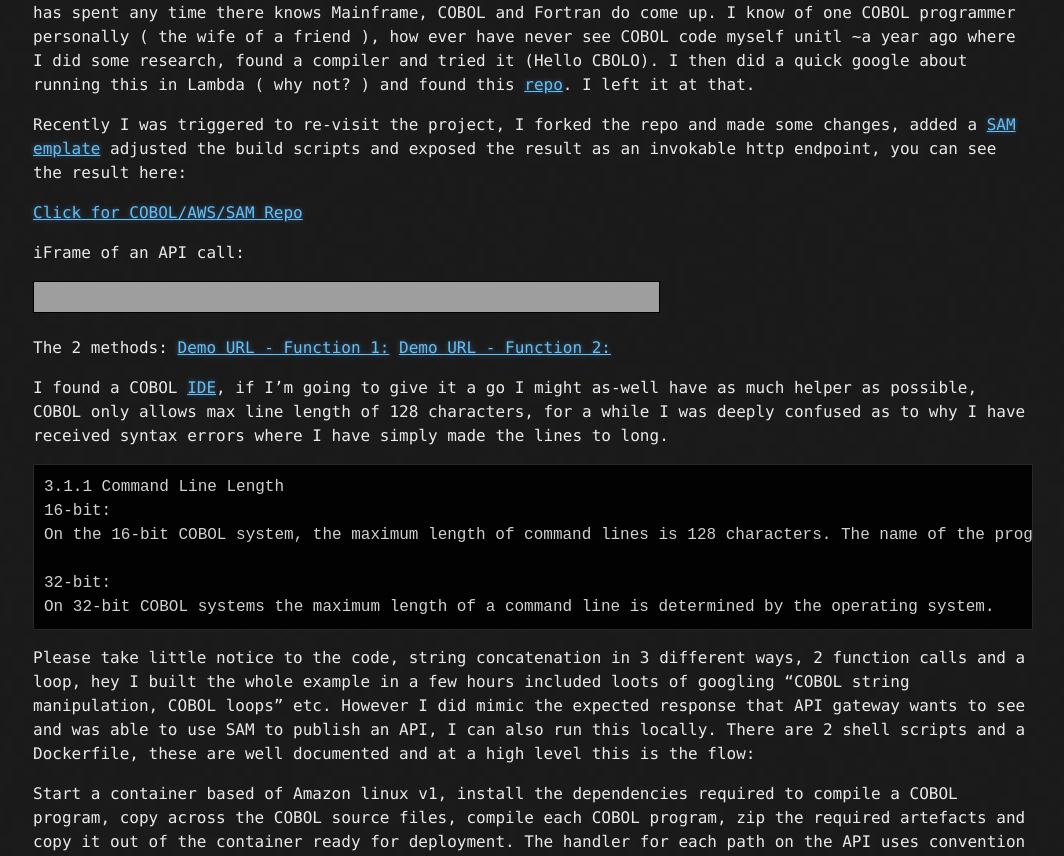
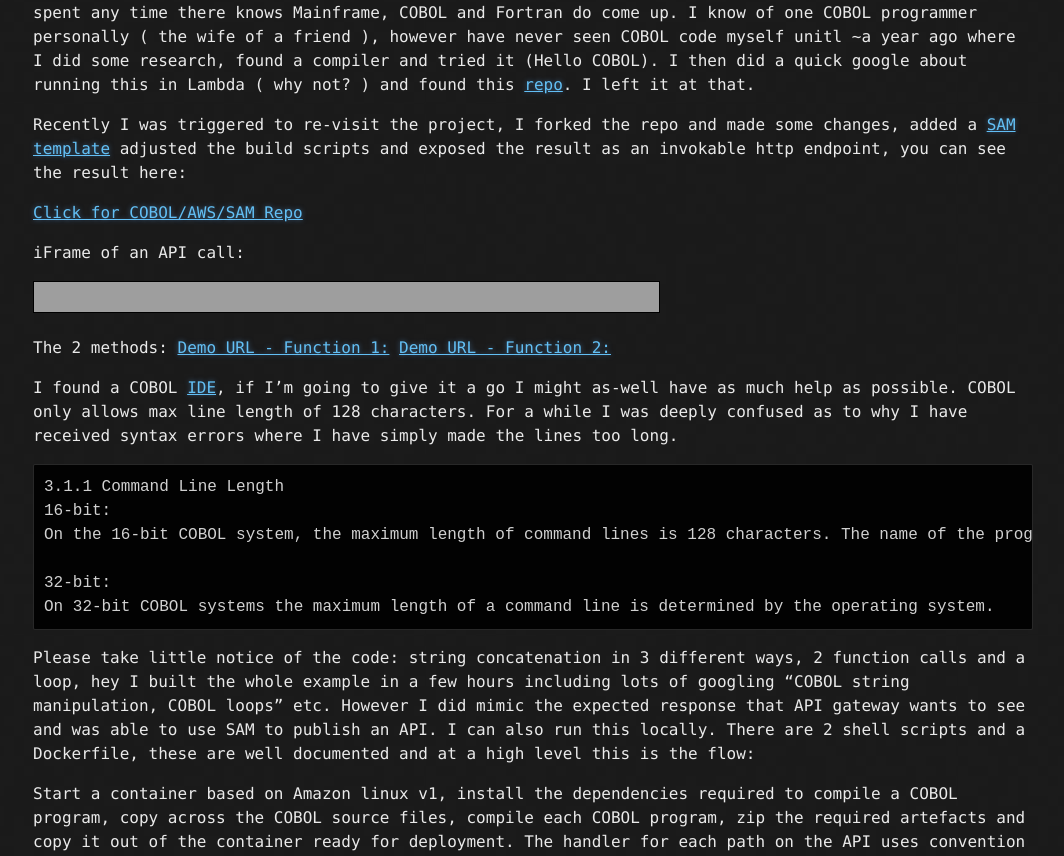
Before and after one commit to kukielp/sample-blog, a Jekyll site: the page built from _posts/2020-05-22-COBOL-on-aws-lambda.md, in a window 1280 px wide and 1400 px high. Shown: the part 429-1285 px from the top of the window, without its empty margins (107-1171 px from the left). Built offline with Jekyll 4.4.1, drawn with Linux system fonts in a browser that asks for light colours; some of the changed text lies outside the part shown; grey boxes are pictures that could not be loaded.

Commit message:
Spelling/grammar

````diff
--- a/_posts/2020-05-22-COBOL-on-aws-lambda.md
+++ b/_posts/2020-05-22-COBOL-on-aws-lambda.md
@@ -11,9 +11,9 @@ categories: aws COBOL lambda ec2 costsavings docker
     margin-right: auto;"/>
 
 
-I have spent part of my working career in Financial services, it's a great industry and an anyone who has spent any time there knows Mainframe, COBOL and Fortran do come up.  I know of one COBOL programmer personally ( the wife of a friend ), how ever have never see COBOL code myself unitl ~a year ago where I did some research, found a compiler and tried it (Hello CBOLO).  I then did a quick google about running this in Lambda ( why not? ) and found this [repo](https://github.com/ktsmy/aws-lambda-cobol-sample).  I left it at that.
+I have spent part of my working career in Financial services, it's a great industry and anyone who has spent any time there knows Mainframe, COBOL and Fortran do come up.  I know of one COBOL programmer personally ( the wife of a friend ), however have never seen COBOL code myself unitl ~a year ago where I did some research, found a compiler and tried it (Hello COBOL).  I then did a quick google about running this in Lambda ( why not? ) and found this [repo](https://github.com/ktsmy/aws-lambda-cobol-sample).  I left it at that.
 
-Recently I was triggered to re-visit the project, I forked the repo and made some changes, added a [SAM emplate](https://aws.amazon.com/serverless/sam/) adjusted the build scripts and exposed the result as an invokable http endpoint, you can see the result here:
+Recently I was triggered to re-visit the project, I forked the repo and made some changes, added a [SAM template](https://aws.amazon.com/serverless/sam/) adjusted the build scripts and exposed the result as an invokable http endpoint, you can see the result here:
 
 [Click for COBOL/AWS/SAM Repo](https://github.com/kukielp/aws-lambda-cobol-sample)
 
@@ -28,7 +28,7 @@ The 2 methods:
 [Demo URL - Function 1:](https://fe9yjg76ei.execute-api.ap-southeast-2.amazonaws.com/Prod/function1)
 [Demo URL - Function 2:](https://fe9yjg76ei.execute-api.ap-southeast-2.amazonaws.com/Prod/function2)
 
-I found a COBOL [IDE](https://pypi.org/project/OpenCobolIDE/), if I'm going to give it a go I might as-well have as much helper as possible, COBOL only allows max line length of 128 characters, for a while I was deeply confused as to why I have received syntax errors where I have simply made the lines to long.
+I found a COBOL [IDE](https://pypi.org/project/OpenCobolIDE/), if I'm going to give it a go I might as-well have as much help as possible. COBOL only allows max line length of 128 characters. For a while I was deeply confused as to why I have received syntax errors where I have simply made the lines too long.
 ```
 3.1.1 Command Line Length
 16-bit:
@@ -38,16 +38,16 @@ On the 16-bit COBOL system, the maximum length of command lines is 128 character
 On 32-bit COBOL systems the maximum length of a command line is determined by the operating system.
 ```
 
-Please take little notice to the code, string concatenation in 3 different ways, 2 function calls and a loop, hey I built the whole example in a few hours included loots of googling "COBOL string manipulation, COBOL loops" etc.  However I did mimic the expected response that API gateway wants to see and was able to use SAM to publish an API, I can also run this locally.  There are 2 shell scripts and a Dockerfile, these are well documented and at a high level this is the flow:
+Please take little notice of the code: string concatenation in 3 different ways, 2 function calls and a loop, hey I built the whole example in a few hours including lots of googling "COBOL string manipulation, COBOL loops" etc.  However I did mimic the expected response that API gateway wants to see and was able to use SAM to publish an API. I can also run this locally.  There are 2 shell scripts and a Dockerfile, these are well documented and at a high level this is the flow:
 
-Start a container based of Amazon linux v1, install the dependencies required to compile a COBOL program, copy across the COBOL source files, compile each COBOL program, zip the required artefacts and copy it out of the container ready for deployment.  The handler for each path on the API uses convention to map to a COBOL program of the same name eg:
+Start a container based on Amazon linux v1, install the dependencies required to compile a COBOL program, copy across the COBOL source files, compile each COBOL program, zip the required artefacts and copy it out of the container ready for deployment.  The handler for each path on the API uses convention to map to a COBOL program of the same name eg:
 
 ![COBOL](https://cdn.kukiel.dev/cobol-build.gif "COBOL")
 
 - https://{url}/program1  ->  program1.cob
 - https://{url}/programTwo  ->  programTwo.cob
 
-You do not need to COBOL compiler locally to run the tests but you will want one as I made many mistakes while becoming familiar you can install this on MACOS with:
+You do not need to run a COBOL compiler locally to run the tests, but you will want one, as I made many mistakes while becoming familiar. You can install this on MACOS with:
 
 ```
 brew install gnu-cobol
````
